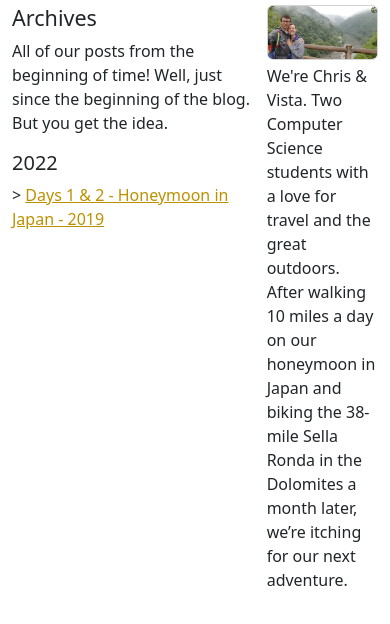
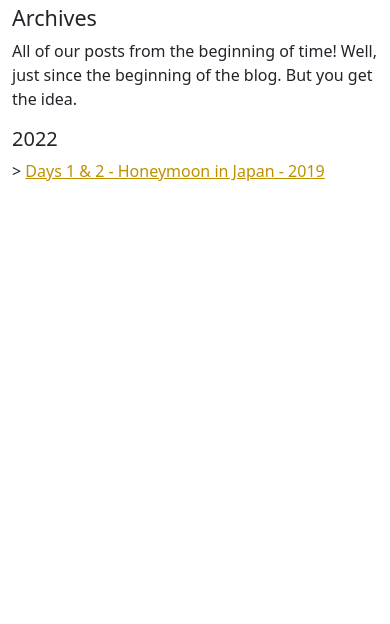
Before and after one commit to KrisAirdancer/grb, a plain HTML site: page archives.html in a window 390 px wide. Shown: the part 56-680 px from the top of the page. Drawn offline with nearby package versions, Linux system fonts and the light colour scheme.

Commit message:
Added responsive sidebar to all pages.

```diff
--- a/archives.html
+++ b/archives.html
@@ -37,37 +37,10 @@
             </div>
         </nav>
 
-        <!-- NAVBAR -->
-        <!-- <nav class="navbar navbar-expand-lg rounded mb-4">
-            <div class="container-fluid" id="bootstrap-override">
-
-                <a class="navbar-brand text-decoration-none fs-3" href="./index.html">Golden Ramen Bowl</a>
-
-                <button class="navbar-toggler" type="button" data-bs-toggle="collapse" data-bs-target="#navbarSupportedContent" aria-controls="navbarSupportedContent" aria-expanded="false" aria-label="Toggle navigation">
-                    <span class="navbar-toggler-icon"></span>
-                </button>
-
-                <div class="collapse navbar-collapse" id="navbarSupportedContent">
-                    <ul class="navbar-nav me-auto mb-2 mb-lg-0">
-                        <li class="nav-item">
-                            <a class="nav-link" href="./index.html">Home</a>
-                        </li>
-                        <li class="nav-item">
-                            <a class="nav-link active disabled" aria-current="page" href="./archives.html">Archives</a>
-                        </li>
-                        <li class="nav-item">
-                            <a class="nav-link" href="./contact.html">Contact</a>
-                        </li>
-                    </ul>
-                </div>
-
-            </div>
-        </nav> -->
-
         <!-- MAIN SECTION -->
         <div class="row gx-3">
             <!-- POSTS -->
-            <div class="col col-8" id="bootstrap-override">
+            <div class="col-sm-8" id="bootstrap-override">
                 <h4>Archives</h4>
                 <p>All of our posts from the beginning of time! Well, just since the beginning of the blog. But you get the idea.</p>
                 <h5>2022</h5>
@@ -75,7 +48,7 @@
                 <!-- <p><img src="./img/site/grb-flavicon-2-transparent-background-180x180.png" width="20px"> <a href="./posts/post-1.html">Days 1 & 2 – Honeymoon in Japan – 2019</a></p> -->
             </div>
             <!-- SIDEBAR -->
-            <div class="col">
+            <div class="col d-none d-sm-block">
                 <img src="./img/site/about-us.jpg" class="img-fluid rounded-2 mb-1 custom-sidebar-img-border" alt="">
                 <div>
                     We&apos;re Chris & Vista. Two Computer Science students with a love for travel and the great outdoors. After walking 10 miles a day on our honeymoon in Japan and biking the 38-mile Sella Ronda in the Dolomites a month later, we’re itching for our next adventure.
```
Also changed, not shown: contact.html (+2 -2 lines).
